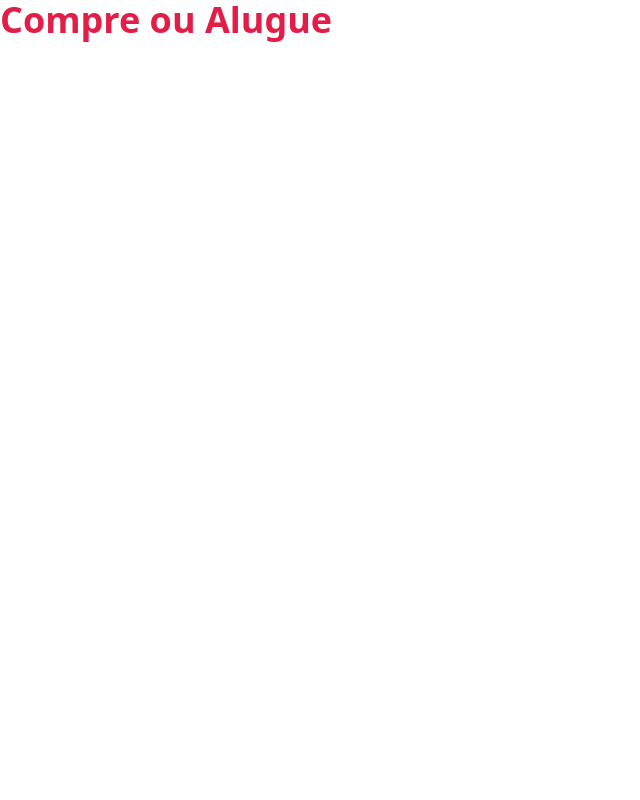
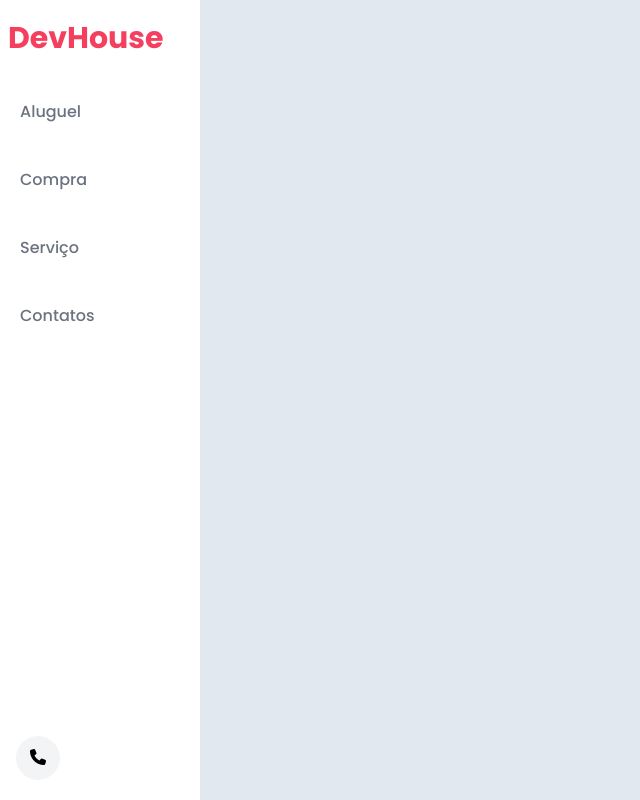
Before and after one commit to ThaisAlves7/Curso-Tailwindcss, a website: page projeto03-dev-house/src/index.html in a window 1280 px wide. Shown: the whole page, without its empty margins (0-640 px from the left). Drawn offline with Linux system fonts and the light colour scheme.

Commit message:
Começando projeto e criando sidebar

```diff
--- a/projeto03-dev-house/src/index.html
+++ b/projeto03-dev-house/src/index.html
@@ -2,12 +2,76 @@
 <html lang="pt-BR">
   <head>
     <meta charset="UTF-8" />
+
+    <!-- FONT AWESOME -->
+    <link
+      rel="stylesheet"
+      href="https://cdnjs.cloudflare.com/ajax/libs/font-awesome/6.5.1/css/all.min.css"
+      integrity="sha512-DTOQO9RWCH3ppGqcWaEA1BIZOC6xxalwEsw9c2QQeAIftl+Vegovlnee1c9QX4TctnWMn13TZye+giMm8e2LwA=="
+      crossorigin="anonymous"
+      referrerpolicy="no-referrer"
+    />
+
+    <!-- FONT GOOGLE [PRECONNECT] -->
+    <link rel="preconnect" href="https://fonts.googleapis.com" />
+    <link rel="preconnect" href="https://fonts.gstatic.com" crossorigin />
+
     <meta name="viewport" content="width=device-width, initial-scale=1.0" />
-    <title>Projeto Dev House</title>
+    <title>DevHouse - Alugue ou Compre Casas</title>
 
     <link rel="stylesheet" href="/styles/output.css" />
+
+    <!-- FONT GOOGLE -->
+    <link
+      href="https://fonts.googleapis.com/css2?family=Poppins:wght@400;500;600;700&display=swap"
+      rel="stylesheet"
+    />
   </head>
-  <body>
-    <h1 class="text-rose-600 text-4xl font-bold">Compre ou Alugue</h1>
+  <body class="bg-slate-200">
+    <div class="flex w-full">
+      <!-- SIDEBAR -->
+      <aside
+        class="hidden sm:flex w-full flex-col max-w-[12.5rem] min-h-screen relative bg-white px-2 py-5"
+      >
+        <div class="fixed">
+          <div>
+            <h1 class="text-rose-500 text-3xl font-bold">DevHouse</h1>
+          </div>
+
+          <nav class="flex flex-col mt-8 w-full gap-5">
+            <a
+              href="#"
+              class="text-gray-500 font-medium hover:text-black hover:bg-gray-100 p-3 rounded-lg duration-300"
+            >
+              Aluguel
+            </a>
+            <a
+              href="#"
+              class="text-gray-500 font-medium hover:text-black hover:bg-gray-100 p-3 rounded-lg duration-300"
+            >
+              Compra
+            </a>
+            <a
+              href="#"
+              class="text-gray-500 font-medium hover:text-black hover:bg-gray-100 p-3 rounded-lg duration-300"
+            >
+              Serviço
+            </a>
+            <a
+              href="#"
+              class="text-gray-500 font-medium hover:text-black hover:bg-gray-100 p-3 rounded-lg duration-300"
+            >
+              Contatos
+            </a>
+          </nav>
+        </div>
+
+        <button
+          class="w-11 h-11 rounded-full bg-gray-100 fixed z-30 bottom-5 left-4 hover:bg-gray-300 duration-300"
+        >
+          <i class="fa fa-phone" style="font-size: 1rem"></i>
+        </button>
+      </aside>
+    </div>
   </body>
 </html>
--- a/projeto03-dev-house/tailwind.config.js
+++ b/projeto03-dev-house/tailwind.config.js
@@ -2,7 +2,11 @@
 module.exports = {
   content: ["./src/**/*.{html,js}"],
   theme: {
-    extend: {},
+    extend: {
+      fontFamily: {
+        "sans": ["Poppins"],
+      }
+    },
   },
   plugins: [],
 };
```
Also changed, not shown: projeto03-dev-house/styles/output.css.
